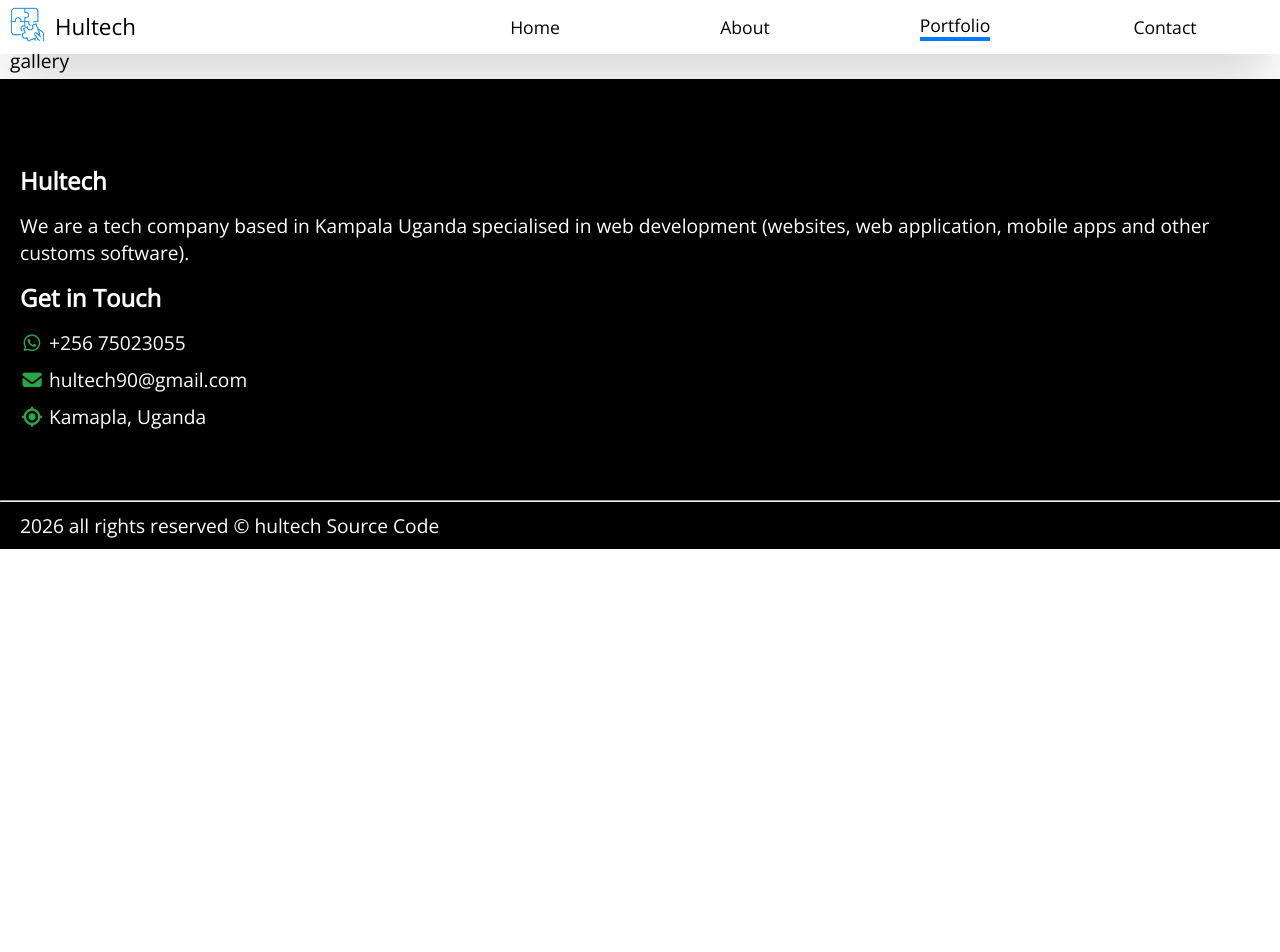
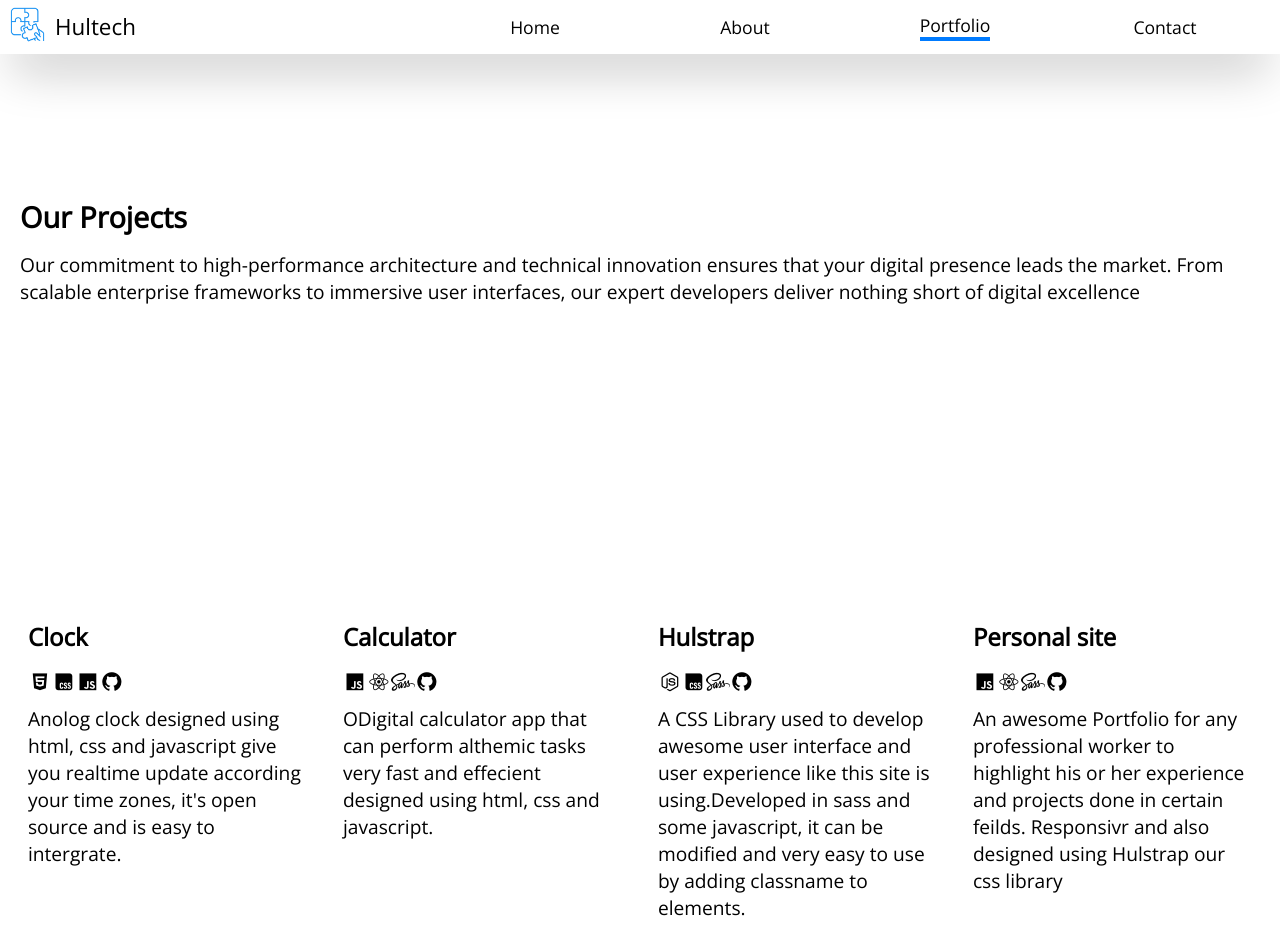
Before and after one commit to lulemoses67/Hultech, a React (Create React App) app: page /gallery in a window 1280 px wide. Shown: the top 952 px of the page. Before the commit the page ends 800 px from the top, so only its background shows below. Built offline with nearby package versions, Linux system fonts and the light colour scheme; a web font is replaced by a local one.

Commit message:
All pages finished

```diff
--- a/src/Componets/About.js
+++ b/src/Componets/About.js
@@ -29,6 +29,8 @@ class About extends Component {
                                 <li><p>Building a brand identity and online presence through the creation and sharing of multimedia content online.</p></li>
                                 <li><h3>Graphics Design <i className='fa-solid fa-edit text-warning'></i></h3></li>
                                 <li><p>We visualize and create graphics including illustrations, logos, layouts and photos. We design most of the graphics we use in our programs.</p></li>
+                                <li><h3>Tech Advice <i className='fa-solid fa-book text-warning'></i></h3></li>
+                                <li><p>Contact us for any technology advice, what to make a decission on certain technology problem that is disturbing you contact us for expert solution</p></li>
                             </ul>
                         </div>
                     </div>
--- a/src/Componets/Contact.js
+++ b/src/Componets/Contact.js
@@ -3,9 +3,43 @@ import React, { Component } from 'react';
 class Contact extends Component {
     render() {
         return (
-            <div>
-                <p>onatct  js</p>
-            </div>
+            <>
+                <section className="reveal active fade-in row align-center">
+                    <div className="container">
+                        <div className="row-content">
+                            <h2 className='x4'>Get in Touch</h2>
+                            <p>Our commitment to high-performance architecture and technical innovation ensures that your digital presence leads the market. From scalable enterprise frameworks to immersive user interfaces, our expert developers deliver nothing short of digital excellence</p>
+                        </div>
+                    </div>
+                </section>
+                <hr />
+                <section className="reveal fade-in">
+                    <div className="container">
+                        <h3 className="x4">Drop your message</h3>
+                        <div className="row row-content">
+                            <div className="col-12">
+                                <form>
+                                    <div className="form-element">
+                                        <label htmlFor="fullname">Full name</label>
+                                        <input type="text" name="fullname" id="fullname" placeholder="Full name" required />
+                                    </div>
+                                    <div className="form-element">
+                                        <label htmlFor="email">Email</label>
+                                        <input type="email" name="email" id="email" placeholder="Email" required />
+                                    </div>
+                                    <div className="form-element">
+                                        <label htmlFor="message">Message</label>
+                                        <textarea name="message" id="message" cols="30" rows="10" placeholder="Your message" required></textarea>
+                                    </div>
+                                    <div className="btn-group-rt">
+                                        <button type="submit" className="btn-primary"><i className="fa fa-angles-right"></i> Send</button>
+                                    </div>
+                                </form>
+                            </div>
+                        </div>
+                    </div>
+                </section>
+            </>
         );
     }
 }
--- a/src/Componets/Header.js
+++ b/src/Componets/Header.js
@@ -23,7 +23,7 @@ const Header = (props) => {
     }, []);
 
     const toogleNav = () => {
-        // window.scrollTo(0,0);
+        window.scrollTo(0,0);
         isNavOpen && window.innerWidth < 538 ? setIsNavOpen(false) : setIsNavOpen(true);
     }
     var navs = document.getElementsByTagName('a');
--- a/src/Componets/Hero.js
+++ b/src/Componets/Hero.js
@@ -1,4 +1,5 @@
 import React, { Component } from 'react';
+import { Link } from 'react-router-dom';
 
 class Hero extends Component {
     render() {
@@ -10,8 +11,7 @@ class Hero extends Component {
                         <h2 className='x4'>Turning Clicks into Clients</h2>
                         <p>Move and Grow your business online Today with our expert.</p>
                         <div className="btn-group-rt">
-                            <a href="/about" className="btn-outline">Contact Us</a>
-                            <a href="/contact" className="btn-outline">About Us</a>
+                            <Link to={'./about'} className='btn-outline'>AboutS</Link>
                         </div>
                     </div>
                 </div>
--- a/src/Componets/Home.js
+++ b/src/Componets/Home.js
@@ -1,4 +1,5 @@
 import React, { Component } from 'react';
+import { Link } from 'react-router-dom';
 import Hero from "./partials/Hero.js";
 import Featured from './partials/Featured.js';
 import WhyUs from './partials/WhyUs.js';
@@ -25,7 +26,7 @@ class Home extends Component {
                                     <p>Our commitment to high-performance architecture and technical innovation ensures that your digital presence leads the market. From scalable enterprise frameworks to immersive user interfaces, our expert developers deliver nothing short of digital excellence.</p>
                                 </div>
                                 <div className="btn-group-rt">
-                                    <button className="btn-detail">Get Started</button>
+                                <Link to={'./contact'} className='btn-outline'>Contact Us</Link>
                                 </div>
                             </div>
                         </div>
--- a/src/Componets/Portfolio.js
+++ b/src/Componets/Portfolio.js
@@ -3,9 +3,72 @@ import React, { Component } from 'react';
 class Portfolio extends Component {
     render() {
         return (
-            <div>
-                <p>gallery</p>
-            </div>
+            <>
+                <section className="reveal active fade-in row align-center">
+                    <div className="container">
+                        <div className="row-content">
+                            <h2 className='x4'>Our Projects</h2>
+                            <p>Our commitment to high-performance architecture and technical innovation ensures that your digital presence leads the market. From scalable enterprise frameworks to immersive user interfaces, our expert developers deliver nothing short of digital excellence</p>
+                        </div>
+                    </div>
+                </section>
+                <section className="reveal fade-in">
+                    <div className="container">
+                        <div className="row justify-center row-content">
+                            <div className="col-3 col-md-6 col-xs-12">
+                                <div className="gap-fix">
+                                    <h2>Clock</h2>
+                                    <p>
+                                        <i className="fab fa-html5"></i>
+                                        <i className="fab fa-css"></i>
+                                        <i className="fab fa-js"></i>
+                                        <i className="fab fa-github"></i>
+                                    </p>
+                                    <p>Anolog clock designed using html, css and javascript give you realtime update according your time zones,
+                                    it's open source and is easy to intergrate.</p>
+                                </div>
+                            </div>
+                            <div className="col-3 col-md-6 col-xs-12">
+                                <div className="gap-fix">
+                                    <h2>Calculator</h2>
+                                    <p>
+                                        <i className="fab fa-js"></i>
+                                        <i className="fab fa-react"></i>
+                                        <i className="fab fa-sass"></i>
+                                        <i className="fab fa-github"></i>
+                                    </p>
+                                    <p>ODigital calculator app that can perform althemic tasks very fast and effecient
+                                    designed using html, css and javascript.</p>
+                                </div>
+                            </div>
+                            <div className="col-3 col-md-6 col-xs-12">
+                                <div className="gap-fix">
+                                    <h2>Hulstrap</h2>
+                                    <p>
+                                        <i className="fab fa-node-js"></i>
+                                        <i className="fab fa-css"></i>
+                                        <i className="fab fa-sass"></i>
+                                        <i className="fab fa-github"></i>
+                                    </p>
+                                    <p>A CSS Library used to develop awesome user interface and user experience like this site is using.Developed in sass and some javascript, it can be modified and very easy to use by adding classname to elements.</p>
+                                </div>
+                            </div>
+                            <div className="col-3 col-md-6 col-xs-12">
+                                <div className="gap-fix">
+                                    <h2>Personal site</h2>
+                                    <p>
+                                        <i className="fab fa-js"></i>
+                                        <i className="fab fa-react"></i>
+                                        <i className="fab fa-sass"></i>
+                                        <i className="fab fa-github"></i>
+                                    </p>
+                                    <p>An awesome Portfolio for any professional worker to highlight his or her experience and projects done in certain feilds. Responsivr and also designed using Hulstrap our css library</p>
+                                </div>
+                            </div>
+                        </div>
+                    </div>
+                </section>
+            </>
         );
     }
 }
--- a/src/Componets/partials/Featured.js
+++ b/src/Componets/partials/Featured.js
@@ -1,4 +1,4 @@
-
+import { Link } from "react-router-dom";
 
 const Featured = () => {
     return (
@@ -39,7 +39,7 @@ const Featured = () => {
                         </div>
                     </div>
                     <div className="btn-group-rt">
-                        <button className="btn-danger">Gallery</button>
+                        <Link to={'./gallery'} className='btn-outline'>Gallery</Link>
                     </div>
                 </div>
             </section>
--- a/src/Componets/partials/Feedback.js
+++ b/src/Componets/partials/Feedback.js
@@ -1,4 +1,4 @@
-import React from 'react';
+import { Link } from "react-router-dom";
 
 const Feedback = () => {
     return (
@@ -30,7 +30,7 @@ const Feedback = () => {
                     </div>
                 </div>
                 <div className="btn-group-rt">
-                    <a className='btn-detail' href="/contact"><i className="fa-solid fa-circle-arrow-right"></i> All Blogs</a>
+                    <Link className='btn-detail' to="/blog"><i className="fa-solid fa-circle-arrow-right"></i> All Blogs</Link>
                 </div>
             </div>
         </section>
--- a/src/Componets/partials/Hero.js
+++ b/src/Componets/partials/Hero.js
@@ -1,4 +1,5 @@
 import React from 'react';
+import { Link } from 'react-router-dom';
 
 const Hero = (props) => {
     return (
@@ -9,7 +10,7 @@ const Hero = (props) => {
                     <h2 className='x4'>{props.title}</h2>
                     <p>{props.body}</p>
                     <div className="btn-group-rt">
-                        <a href="/contact" className="btn-detail">About Us</a>
+                    <Link to={'./about'} className='btn-outline'>About us</Link>
                     </div>
                 </div>
             </div>
--- a/src/Componets/partials/PreviewLoad.js
+++ b/src/Componets/partials/PreviewLoad.js
@@ -7,7 +7,7 @@ const Preloader = () => {
         <>
         {isOpen && <div className='bg-light test-primary' id='preLoader'>
             <div className='content bg-dark text-white text-center'>
-                <p>3D Signs</p>
+                <p>Hultech</p>
             </div>
         </div>}
         </>
--- a/src/MainComponent.js
+++ b/src/MainComponent.js
@@ -7,6 +7,7 @@ import Notfound from './Componets/Notfound';
 import About from './Componets/About';
 import Portfolio from './Componets/Portfolio';
 import Contact from './Componets/Contact';
+import BlogList from './Componets/BlogList.js';
 
 class MainComponent extends Component {
     state = {}
@@ -20,6 +21,7 @@ class MainComponent extends Component {
                         <Route path='/about' Component={About} />
                         <Route path='/gallery' Component={Portfolio} />
                         <Route path='/contact' Component={Contact} />
+                        <Route path='/blog' Component={BlogList} />
                         <Route path='/*' Component={Notfound} />
                     </Routes>
                 </main>
```
Also changed, not shown: src/Componets/BlogList.js (added, +38 -0 lines).
